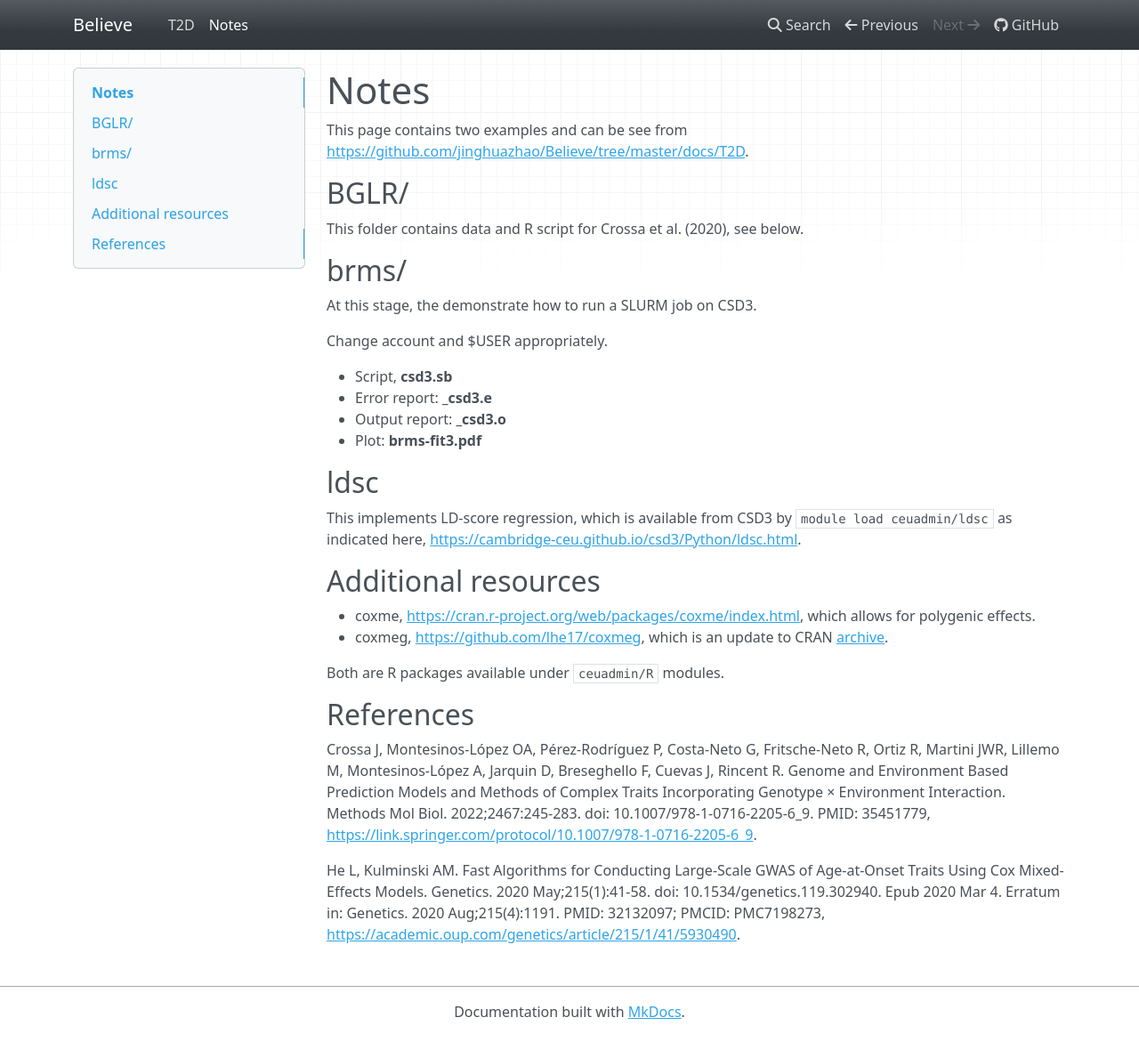
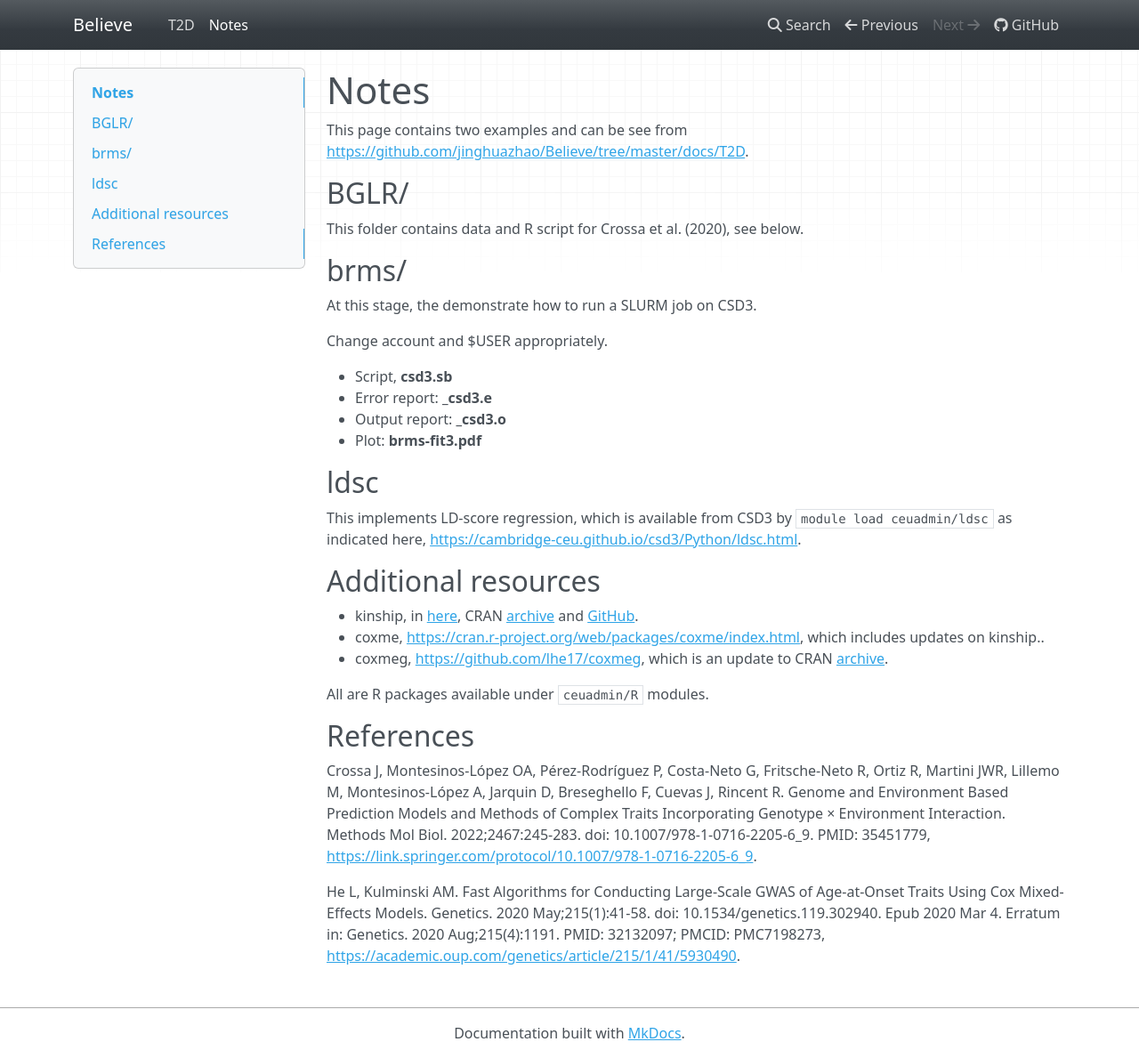
Before and after one commit to jinghuazhao/Believe, an MkDocs documentation site: the page built from docs/Notes.md, in a window 1280 px wide and 1189 px high. Shown: the whole window at 89% size. Built offline with MkDocs 1.6.1, drawn with Linux system fonts in a browser that asks for light colours; nearby versions of some CDN libraries; a script that is not in the unit is left out.

Commit message:
Site files

```diff
--- a/docs/Notes.md
+++ b/docs/Notes.md
@@ -23,10 +23,11 @@ This implements LD-score regression, which is available from CSD3 by `module loa
 
 ## Additional resources
 
-- coxme, <https://cran.r-project.org/web/packages/coxme/index.html>, which allows for polygenic effects.
+- kinship, in [here](https://github.com/jinghuazhao/jinghuazhao.github.io/tree/master/docs/software), CRAN [archive](https://cran.r-project.org/src/contrib/Archive/kinship/) and [GitHub](https://github.com/cran/kinship).
+- coxme, <https://cran.r-project.org/web/packages/coxme/index.html>, which includes updates on kinship..
 - coxmeg, <https://github.com/lhe17/coxmeg>, which is an update to CRAN [archive](https://cran.r-project.org/src/contrib/Archive/coxmeg/).
 
-Both are R packages available under `ceuadmin/R` modules.
+All are R packages available under `ceuadmin/R` modules.
 
 ## References
 
```
